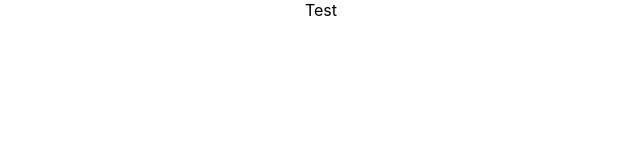
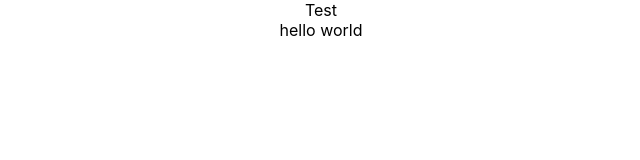
Before and after one commit to irriz-jayy/react-sinatra, a React (Create React App) app: page / in a window 1280 px wide. Shown: the top 160 px of the page, without its empty margins (319-959 px from the left). Built offline with nearby package versions, Linux system fonts and the light colour scheme.

Commit message:
Added header

```diff
--- a/src/App.js
+++ b/src/App.js
@@ -1,10 +1,12 @@
 import logo from "./logo.svg";
 import "./App.css";
+import Header from "./components/Header";
 
 function App() {
   return (
     <div className="App">
       <div>Test</div>
+      <Header />
     </div>
   );
 }
--- /dev/null
+++ b/src/components/Header.js
@@ -0,0 +1,5 @@
+const Header = () => {
+  return <div>hello world</div>;
+};
+
+export default Header;
```
